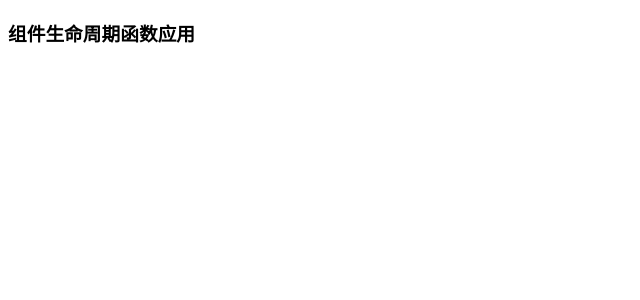
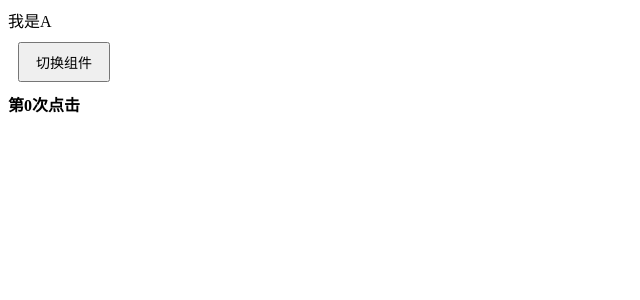
Before and after one commit to syhy0612/vuePractice, a Vue app in the folder vue-components-life/: page / in a window 1280 px wide. Shown: the top 300 px of the page, without its empty margins (0-640 px from the left). Built offline with nearby package versions, Linux system fonts and the light colour scheme.

Commit message:
异步组件代码提交

```diff
--- a/vue-components-life/src/App.vue
+++ b/vue-components-life/src/App.vue
@@ -1,28 +1,53 @@
-<!--
- * @Author: cjh
- * @Date: 2024-07-08 10:41:55
- * @LastEditors: cjh
- * @LastEditTime: 2024-07-08 11:48:03
- * @FilePath: \Vue_lianxi\vue-components-life\src\App.vue
- * @Description: 文件描述
--->
 <template>
   <div>
-    <UseComponentVue />
+    <!-- <UseComponentVue /> -->
     <!-- <MyComponentVue /> -->
+    <component :is="componentTab">
+      <!-- <ComponentA /> -->
+    </component>
+    <button @click="change">切换组件</button>
+    <br />
+    <b>第{{ count }}次点击</b>
   </div>
 </template>
 <script>
+import { defineAsyncComponent } from "vue";
 import MyComponentVue from "./components/MyComponent.vue";
 import UseComponentVue from "./components/UseComponent.vue";
+import ComponentA from "./components/ComponentA.vue";
+
+const ComponentB = defineAsyncComponent(() => import("./components/ComponentB.vue"));
 
 export default {
   data() {
-    return {};
+    return {
+      componentTab: "ComponentA",
+      count: 0,
+    };
   },
   components: {
     MyComponentVue,
     UseComponentVue,
+    ComponentA,
+    ComponentB,
+  },
+  methods: {
+    change() {
+      this.count++;
+      // console.log(this.componentTab);
+      console.log("第" + this.count + "次点击");
+      this.componentTab = this.componentTab == "ComponentA" ? "ComponentB" : "ComponentA";
+      // if (this.componentTab == "ComponentA") {
+      //   console.log("ComponentA:changing");
+      //   this.componentTab = "ComponentB";
+      //   console.log("现在是" + this.componentTab);
+      // }
+      // if (this.componentTab == "ComponentB") {
+      //   console.log("ComponentB:changing");
+      //   this.componentTab = "ComponentA";
+      //   console.log("现在是" + this.componentTab);
+      // }
+    },
   },
 };
 </script>
--- /dev/null
+++ b/vue-components-life/src/components/ComponentA.vue
@@ -0,0 +1,3 @@
+<template>
+  <div>我是A</div>
+</template>
--- /dev/null
+++ b/vue-components-life/src/components/ComponentB.vue
@@ -0,0 +1,3 @@
+<template>
+  <div>我是B</div>
+</template>
```
Also changed, not shown: 1 other file (tests, documents, lock files or other folders).
